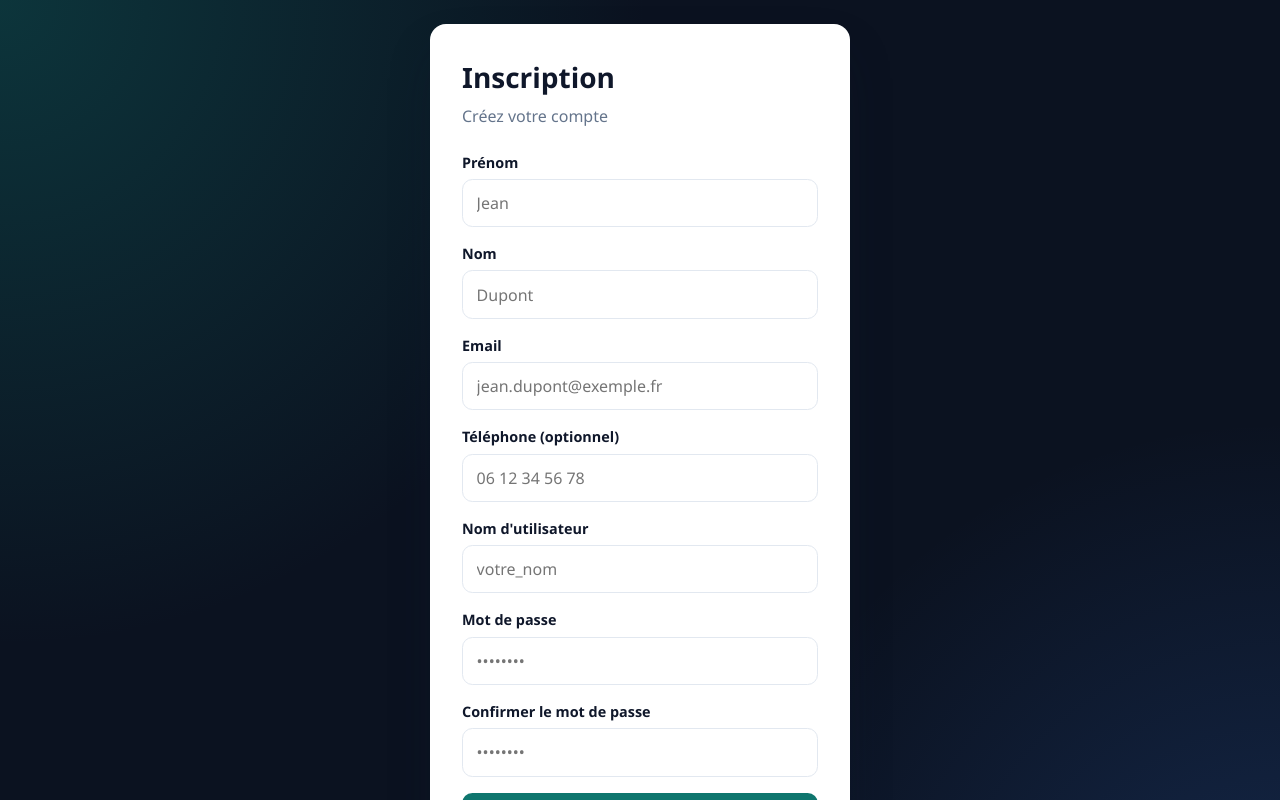
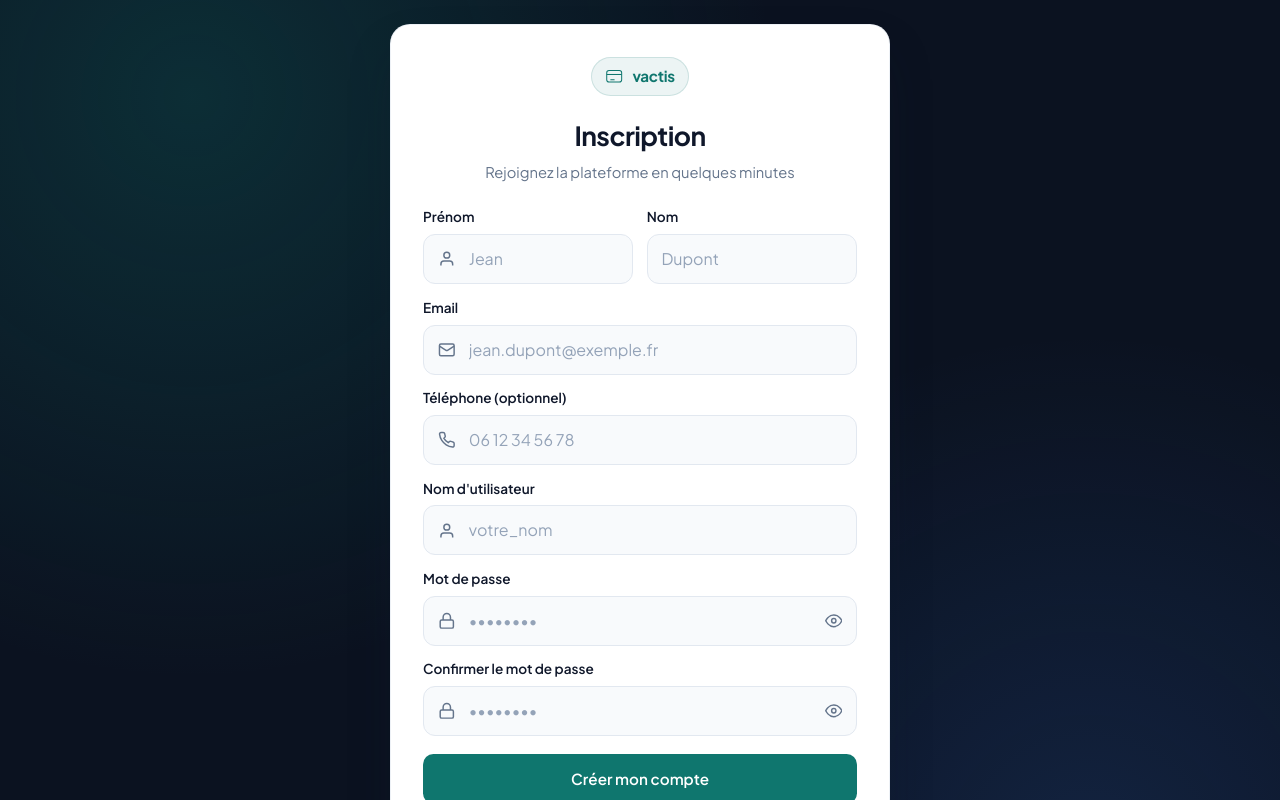
Before and after one commit to Brahim-semlali/Vactis-Frontend, a React (Vite) app: page / in a window 1280 px wide. Both pictures are taken after a click on the button "Créer un compte". Shown: the top 800 px of the page. Built offline with nearby package versions, Linux system fonts and the light colour scheme.

Commit message:
Improve login and registration user interface

```diff
--- a/index.html
+++ b/index.html
@@ -4,7 +4,13 @@
     <meta charset="UTF-8" />
     <link rel="icon" type="image/svg+xml" href="./public/vite.svg" />
     <meta name="viewport" content="width=device-width, initial-scale=1.0" />
-    <title>Connexion</title>
+    <link rel="preconnect" href="https://fonts.googleapis.com" />
+    <link rel="preconnect" href="https://fonts.gstatic.com" crossorigin />
+    <link
+      href="https://fonts.googleapis.com/css2?family=Plus+Jakarta+Sans:wght@400;500;600;700&display=swap"
+      rel="stylesheet"
+    />
+    <title>vactis — Connexion</title>
   </head>
   <body>
     <div id="root"></div>
--- /dev/null
+++ b/src/components/AuthField.jsx
@@ -0,0 +1,75 @@
+import { useState } from 'react';
+
+const ICONS = {
+  user: (
+    <svg viewBox="0 0 24 24" fill="none" stroke="currentColor" strokeWidth="2" aria-hidden="true">
+      <path d="M20 21v-2a4 4 0 0 0-4-4H8a4 4 0 0 0-4 4v2" />
+      <circle cx="12" cy="7" r="4" />
+    </svg>
+  ),
+  lock: (
+    <svg viewBox="0 0 24 24" fill="none" stroke="currentColor" strokeWidth="2" aria-hidden="true">
+      <rect x="3" y="11" width="18" height="11" rx="2" />
+      <path d="M7 11V7a5 5 0 0 1 10 0v4" />
+    </svg>
+  ),
+  mail: (
+    <svg viewBox="0 0 24 24" fill="none" stroke="currentColor" strokeWidth="2" aria-hidden="true">
+      <rect x="2" y="4" width="20" height="16" rx="2" />
+      <path d="m22 7-8.97 5.7a1.94 1.94 0 0 1-2.06 0L2 7" />
+    </svg>
+  ),
+  phone: (
+    <svg viewBox="0 0 24 24" fill="none" stroke="currentColor" strokeWidth="2" aria-hidden="true">
+      <path d="M22 16.92v3a2 2 0 0 1-2.18 2 19.79 19.79 0 0 1-8.63-3.07 19.5 19.5 0 0 1-6-6 19.79 19.79 0 0 1-3.07-8.67A2 2 0 0 1 4.11 2h3a2 2 0 0 1 2 1.72c.127.96.361 1.903.7 2.81a2 2 0 0 1-.45 2.11L8.09 9.91a16 16 0 0 0 6 6l1.27-1.27a2 2 0 0 1 2.11-.45c.907.339 1.85.573 2.81.7A2 2 0 0 1 22 16.92z" />
+    </svg>
+  ),
+  eye: (
+    <svg viewBox="0 0 24 24" fill="none" stroke="currentColor" strokeWidth="2" aria-hidden="true">
+      <path d="M1 12s4-8 11-8 11 8 11 8-4 8-11 8-11-8-11-8z" />
+      <circle cx="12" cy="12" r="3" />
+    </svg>
+  ),
+  eyeOff: (
+    <svg viewBox="0 0 24 24" fill="none" stroke="currentColor" strokeWidth="2" aria-hidden="true">
+      <path d="M17.94 17.94A10.07 10.07 0 0 1 12 20c-7 0-11-8-11-8a18.45 18.45 0 0 1 5.06-5.94" />
+      <path d="M9.9 4.24A9.12 9.12 0 0 1 12 4c7 0 11 8 11 8a18.5 18.5 0 0 1-2.16 3.19" />
+      <line x1="1" y1="1" x2="23" y2="23" />
+    </svg>
+  ),
+};
+
+export default function AuthField({
+  label,
+  icon,
+  type = 'text',
+  disabled,
+  className = '',
+  ...inputProps
+}) {
+  const [showPassword, setShowPassword] = useState(false);
+  const isPassword = type === 'password';
+  const inputType = isPassword && showPassword ? 'text' : type;
+
+  return (
+    <label className={`field ${className}`.trim()}>
+      <span className="field-label">{label}</span>
+      <div className={`field-control ${disabled ? 'field-control--disabled' : ''}`}>
+        {icon && ICONS[icon] && <span className="field-icon">{ICONS[icon]}</span>}
+        <input type={inputType} disabled={disabled} {...inputProps} />
+        {isPassword && (
+          <button
+            type="button"
+            className="field-toggle"
+            onClick={() => setShowPassword((v) => !v)}
+            disabled={disabled}
+            aria-label={showPassword ? 'Masquer le mot de passe' : 'Afficher le mot de passe'}
+            tabIndex={-1}
+          >
+            {showPassword ? ICONS.eyeOff : ICONS.eye}
+          </button>
+        )}
+      </div>
+    </label>
+  );
+}
--- a/src/components/AuthLayout.jsx
+++ b/src/components/AuthLayout.jsx
@@ -3,6 +3,16 @@ export default function AuthLayout({ title, subtitle, children, footer }) {
     <div className="auth-page">
       <div className="auth-card">
         <header className="auth-header">
+          <div className="auth-mark">
+            <span className="auth-mark-icon" aria-hidden="true">
+              <svg viewBox="0 0 32 32" fill="none">
+                <rect x="3" y="6" width="26" height="20" rx="4" stroke="currentColor" strokeWidth="1.75" />
+                <path d="M3 13h26" stroke="currentColor" strokeWidth="1.75" />
+                <path d="M10 22h6" stroke="currentColor" strokeWidth="1.75" strokeLinecap="round" />
+              </svg>
+            </span>
+            <span className="auth-mark-name">vactis</span>
+          </div>
           <h1>{title}</h1>
           {subtitle && <p className="auth-subtitle">{subtitle}</p>}
         </header>
--- a/src/index.css
+++ b/src/index.css
@@ -6,11 +6,14 @@
   --muted: #64748b;
   --primary: #0f766e;
   --primary-hover: #0d9488;
+  --primary-light: #ccfbf1;
   --border: #e2e8f0;
   --error-bg: #fef2f2;
   --error-text: #b91c1c;
+  --success: #059669;
   --shadow: 0 25px 50px -12px rgba(15, 23, 42, 0.35);
-  font-family: 'Segoe UI', system-ui, -apple-system, sans-serif;
+  --shadow-soft: 0 4px 24px rgba(15, 23, 42, 0.08);
+  font-family: 'Plus Jakarta Sans', 'Segoe UI', system-ui, -apple-system, sans-serif;
   line-height: 1.5;
   font-weight: 400;
   color: var(--text);
@@ -69,7 +72,8 @@ input {
   border: 1px solid transparent;
   cursor: pointer;
   font-weight: 600;
-  transition: background 0.15s ease, color 0.15s ease, border-color 0.15s ease;
+  transition: background 0.15s ease, color 0.15s ease, border-color 0.15s ease,
+    transform 0.15s ease, box-shadow 0.15s ease;
 }
 
 .btn:disabled {
@@ -84,6 +88,30 @@ input {
 
 .btn-primary:hover:not(:disabled) {
   background: var(--primary-hover);
+  transform: translateY(-1px);
+  box-shadow: 0 8px 20px rgba(15, 118, 110, 0.35);
+}
+
+.btn-block {
+  width: 100%;
+  margin-top: 0.25rem;
+  padding: 0.8rem 1.1rem;
+  font-size: 0.95rem;
+}
+
+.btn-spinner {
+  width: 1rem;
+  height: 1rem;
+  border: 2px solid rgba(255, 255, 255, 0.35);
+  border-top-color: #fff;
+  border-radius: 50%;
+  animation: spin 0.7s linear infinite;
+}
+
+@keyframes spin {
+  to {
+    transform: rotate(360deg);
+  }
 }
 
 .btn-secondary {
@@ -112,27 +140,64 @@ input {
   place-items: center;
   padding: 1.5rem;
   background:
-    radial-gradient(circle at top left, rgba(15, 118, 110, 0.35), transparent 40%),
-    radial-gradient(circle at bottom right, rgba(59, 130, 246, 0.2), transparent 35%),
+    radial-gradient(circle at 15% 10%, rgba(15, 118, 110, 0.28), transparent 42%),
+    radial-gradient(circle at 85% 90%, rgba(59, 130, 246, 0.15), transparent 38%),
     var(--bg);
 }
 
 .auth-card {
-  width: min(100%, 420px);
+  width: min(100%, 500px);
   background: var(--card);
-  border-radius: 1rem;
+  border-radius: 1.25rem;
   padding: 2rem;
   box-shadow: var(--shadow);
+  border: 1px solid rgba(226, 232, 240, 0.6);
+  animation: fadeSlideUp 0.45s ease both;
+}
+
+.auth-header {
+  text-align: center;
+}
+
+.auth-mark {
+  display: inline-flex;
+  align-items: center;
+  gap: 0.55rem;
+  margin-bottom: 1.25rem;
+  padding: 0.45rem 0.85rem;
+  border-radius: 999px;
+  background: rgba(15, 118, 110, 0.08);
+  border: 1px solid rgba(15, 118, 110, 0.15);
+}
+
+.auth-mark-icon {
+  display: flex;
+  color: var(--primary);
+}
+
+.auth-mark-icon svg {
+  width: 1.15rem;
+  height: 1.15rem;
+}
+
+.auth-mark-name {
+  font-size: 0.95rem;
+  font-weight: 700;
+  letter-spacing: -0.02em;
+  color: var(--primary);
 }
 
 .auth-header h1 {
   margin: 0 0 0.35rem;
-  font-size: 1.75rem;
+  font-size: 1.65rem;
+  font-weight: 700;
+  letter-spacing: -0.02em;
 }
 
 .auth-subtitle {
   margin: 0;
   color: var(--muted);
+  font-size: 0.92rem;
 }
 
 .auth-form {
@@ -141,42 +206,218 @@ input {
   margin-top: 1.5rem;
 }
 
+.auth-form--register {
+  gap: 0.85rem;
+}
+
+.field-row {
+  display: grid;
+  grid-template-columns: 1fr 1fr;
+  gap: 0.85rem;
+}
+
+.field-group {
+  display: grid;
+  gap: 0.4rem;
+}
+
 .field {
   display: grid;
-  gap: 0.35rem;
+  gap: 0.4rem;
 }
 
-.field span {
-  font-size: 0.9rem;
+.field-label {
+  font-size: 0.85rem;
   font-weight: 600;
+  color: var(--text);
 }
 
-.field input {
-  width: 100%;
-  padding: 0.7rem 0.85rem;
+.field-control {
+  position: relative;
+  display: flex;
+  align-items: center;
   border: 1px solid var(--border);
-  border-radius: 0.65rem;
-  background: #fff;
+  border-radius: 0.75rem;
+  background: #f8fafc;
+  transition: border-color 0.15s ease, box-shadow 0.15s ease, background 0.15s ease;
 }
 
-.field input:focus {
-  outline: 2px solid rgba(15, 118, 110, 0.35);
+.field-control:focus-within {
   border-color: var(--primary);
+  background: #fff;
+  box-shadow: 0 0 0 3px rgba(15, 118, 110, 0.12);
+}
+
+.field-control--disabled {
+  opacity: 0.65;
+}
+
+.field--error .field-control {
+  border-color: #fca5a5;
+  background: #fffafa;
+}
+
+.field--success .field-control {
+  border-color: #6ee7b7;
+  background: #f0fdf4;
+}
+
+.field-icon {
+  display: flex;
+  padding-left: 0.85rem;
+  color: var(--muted);
+  pointer-events: none;
+}
+
+.field-icon svg {
+  width: 1.1rem;
+  height: 1.1rem;
+}
+
+.field-control:focus-within .field-icon {
+  color: var(--primary);
+}
+
+.field-control input {
+  flex: 1;
+  width: 100%;
+  padding: 0.75rem 0.85rem;
+  border: none;
+  border-radius: 0.75rem;
+  background: transparent;
+  color: var(--text);
+}
+
+.field-control input:focus {
+  outline: none;
+}
+
+.field-control input::placeholder {
+  color: #94a3b8;
+}
+
+.field-control input:disabled {
+  cursor: not-allowed;
+}
+
+.field-toggle {
+  display: flex;
+  align-items: center;
+  justify-content: center;
+  padding: 0 0.85rem;
+  border: none;
+  background: none;
+  color: var(--muted);
+  cursor: pointer;
+  transition: color 0.15s ease;
+}
+
+.field-toggle:hover:not(:disabled) {
+  color: var(--primary);
+}
+
+.field-toggle svg {
+  width: 1.1rem;
+  height: 1.1rem;
+}
+
+.field-hint {
+  margin: -0.35rem 0 0;
+  font-size: 0.8rem;
+}
+
+.field-hint--error {
+  color: var(--error-text);
+}
+
+.password-strength {
+  display: flex;
+  align-items: center;
+  gap: 0.65rem;
+}
+
+.password-strength-bars {
+  display: flex;
+  gap: 0.25rem;
+  flex: 1;
+}
+
+.password-strength-bar {
+  flex: 1;
+  height: 3px;
+  border-radius: 999px;
+  background: var(--border);
+  transition: background 0.2s ease;
+}
+
+.password-strength-bar--1 {
+  background: #ef4444;
+}
+
+.password-strength-bar--2 {
+  background: #f59e0b;
+}
+
+.password-strength-bar--3 {
+  background: var(--success);
+}
+
+.password-strength-label {
+  font-size: 0.75rem;
+  font-weight: 600;
+  color: var(--muted);
+  min-width: 2.5rem;
 }
 
 .auth-footer {
-  margin-top: 1.25rem;
-  padding-top: 1rem;
+  margin-top: 1.5rem;
+  padding-top: 1.25rem;
   border-top: 1px solid var(--border);
   text-align: center;
   color: var(--muted);
-  font-size: 0.95rem;
+  font-size: 0.9rem;
 }
 
 .alert {
-  padding: 0.75rem 0.9rem;
-  border-radius: 0.65rem;
-  font-size: 0.9rem;
+  display: flex;
+  align-items: flex-start;
+  gap: 0.65rem;
+  padding: 0.85rem 1rem;
+  border-radius: 0.75rem;
+  font-size: 0.875rem;
+  line-height: 1.45;
+}
+
+.alert-icon {
+  flex-shrink: 0;
+  font-size: 1rem;
+  line-height: 1.4;
+}
+
+@keyframes fadeSlideUp {
+  from {
+    opacity: 0;
+    transform: translateY(12px);
+  }
+  to {
+    opacity: 1;
+    transform: translateY(0);
+  }
+}
+
+@media (max-width: 480px) {
+  .field-row {
+    grid-template-columns: 1fr;
+  }
+
+  .auth-page {
+    padding: 1rem;
+  }
+
+  .auth-card {
+    padding: 1.5rem;
+    border-radius: 1rem;
+  }
 }
 
 .alert-error {
--- a/src/pages/Login.jsx
+++ b/src/pages/Login.jsx
@@ -1,5 +1,6 @@
 import { useCallback, useEffect, useState } from 'react';
 import AuthLayout from '../components/AuthLayout.jsx';
+import AuthField from '../components/AuthField.jsx';
 import { useAuth } from '../context/AuthContext.jsx';
 import { AuthError, getAccountStatus } from '../api/auth.js';
 import { formatLockedUntil, logger } from '../utils/logger.js';
@@ -181,7 +182,7 @@ export default function Login({ onShowRegister }) {
   return (
     <AuthLayout
       title="Connexion"
-      subtitle="Accédez à votre espace"
+      subtitle="Accédez à votre espace personnel"
       footer={
         <p>
           Pas encore de compte ?{' '}
@@ -191,28 +192,33 @@ export default function Login({ onShowRegister }) {
         </p>
       }
     >
-      <form className="auth-form" onSubmit={handleSubmit}>
+      <form className="auth-form" onSubmit={handleSubmit} noValidate>
         {error && (
           <div
             className={`alert ${isLocked ? 'alert-warning' : 'alert-error'}`}
             role="alert"
           >
+            <span className="alert-icon" aria-hidden="true">
+              {isLocked ? '⏳' : '⚠'}
+            </span>
+            <div>
               {error}
               {isLocked && countdown > 0 && (
                 <p className="lock-countdown">Temps restant : {formatCountdown(countdown)}</p>
               )}
             </div>
+          </div>
         )}
 
         {!isLocked && remainingAttempts != null && maxAttempts != null && error && (
           <p className="attempts-info">
-            Tentatives restantes : {remainingAttempts} / {maxAttempts}
+            Tentatives restantes : <strong>{remainingAttempts}</strong> / {maxAttempts}
           </p>
         )}
 
-        <label className="field">
-          <span>Nom d&apos;utilisateur</span>
-          <input
+        <AuthField
+          label="Nom d'utilisateur"
+          icon="user"
           type="text"
           name="username"
           autoComplete="username"
@@ -223,11 +229,10 @@ export default function Login({ onShowRegister }) {
           placeholder="votre_nom"
           disabled={formDisabled}
         />
-        </label>
 
-        <label className="field">
-          <span>Mot de passe</span>
-          <input
+        <AuthField
+          label="Mot de passe"
+          icon="lock"
           type="password"
           name="password"
           autoComplete="current-password"
@@ -238,9 +243,9 @@ export default function Login({ onShowRegister }) {
           placeholder="••••••••"
           disabled={formDisabled}
         />
-        </label>
 
-        <button type="submit" className="btn btn-primary" disabled={formDisabled}>
+        <button type="submit" className="btn btn-primary btn-block" disabled={formDisabled}>
+          {loading && <span className="btn-spinner" aria-hidden="true" />}
           {loading ? 'Connexion…' : isLocked ? 'Compte suspendu' : 'Se connecter'}
         </button>
       </form>
--- a/src/pages/Register.jsx
+++ b/src/pages/Register.jsx
@@ -1,7 +1,21 @@
 import { useState } from 'react';
 import AuthLayout from '../components/AuthLayout.jsx';
+import AuthField from '../components/AuthField.jsx';
 import { useAuth } from '../context/AuthContext.jsx';
 import { logger } from '../utils/logger.js';
+
+function passwordStrength(value) {
+  if (!value) return { level: 0, label: '' };
+  let score = 0;
+  if (value.length >= 6) score += 1;
+  if (value.length >= 10) score += 1;
+  if (/[A-Z]/.test(value) && /[a-z]/.test(value)) score += 1;
+  if (/\d/.test(value)) score += 1;
+
+  if (score <= 1) return { level: 1, label: 'Faible' };
+  if (score <= 2) return { level: 2, label: 'Moyen' };
+  return { level: 3, label: 'Fort' };
+}
 
 export default function Register({ onShowLogin }) {
   const { register } = useAuth();
@@ -15,6 +29,10 @@ export default function Register({ onShowLogin }) {
   const [confirm, setConfirm] = useState('');
   const [error, setError] = useState('');
   const [loading, setLoading] = useState(false);
+
+  const strength = passwordStrength(password);
+  const passwordsMatch = confirm.length > 0 && password === confirm;
+  const passwordsMismatch = confirm.length > 0 && password !== confirm;
 
   async function handleSubmit(event) {
     event.preventDefault();
@@ -52,7 +70,7 @@ export default function Register({ onShowLogin }) {
   return (
     <AuthLayout
       title="Inscription"
-      subtitle="Créez votre compte"
+      subtitle="Rejoignez la plateforme en quelques minutes"
       footer={
         <p>
           Déjà inscrit ?{' '}
@@ -62,12 +80,18 @@ export default function Register({ onShowLogin }) {
         </p>
       }
     >
-      <form className="auth-form" onSubmit={handleSubmit}>
-        {error && <div className="alert alert-error" role="alert">{error}</div>}
+      <form className="auth-form auth-form--register" onSubmit={handleSubmit} noValidate>
+        {error && (
+          <div className="alert alert-error" role="alert">
+            <span className="alert-icon" aria-hidden="true">⚠</span>
+            <div>{error}</div>
+          </div>
+        )}
 
-        <label className="field">
-          <span>Prénom</span>
-          <input
+        <div className="field-row">
+          <AuthField
+            label="Prénom"
+            icon="user"
             type="text"
             name="firstName"
             autoComplete="given-name"
@@ -75,12 +99,11 @@ export default function Register({ onShowLogin }) {
             value={firstName}
             onChange={(e) => setFirstName(e.target.value)}
             placeholder="Jean"
+            disabled={loading}
           />
-        </label>
 
-        <label className="field">
-          <span>Nom</span>
-          <input
+          <AuthField
+            label="Nom"
             type="text"
             name="lastName"
             autoComplete="family-name"
@@ -88,12 +111,13 @@ export default function Register({ onShowLogin }) {
             value={lastName}
             onChange={(e) => setLastName(e.target.value)}
             placeholder="Dupont"
+            disabled={loading}
           />
-        </label>
+        </div>
 
-        <label className="field">
-          <span>Email</span>
-          <input
+        <AuthField
+          label="Email"
+          icon="mail"
           type="email"
           name="email"
           autoComplete="email"
@@ -101,24 +125,24 @@ export default function Register({ onShowLogin }) {
           value={email}
           onChange={(e) => setEmail(e.target.value)}
           placeholder="jean.dupont@exemple.fr"
+          disabled={loading}
         />
-        </label>
 
-        <label className="field">
-          <span>Téléphone (optionnel)</span>
-          <input
+        <AuthField
+          label="Téléphone (optionnel)"
+          icon="phone"
           type="tel"
           name="phone"
           autoComplete="tel"
           value={phone}
           onChange={(e) => setPhone(e.target.value)}
           placeholder="06 12 34 56 78"
+          disabled={loading}
         />
-        </label>
 
-        <label className="field">
-          <span>Nom d&apos;utilisateur</span>
-          <input
+        <AuthField
+          label="Nom d'utilisateur"
+          icon="user"
           type="text"
           name="username"
           autoComplete="username"
@@ -126,12 +150,13 @@ export default function Register({ onShowLogin }) {
           value={username}
           onChange={(e) => setUsername(e.target.value)}
           placeholder="votre_nom"
+          disabled={loading}
         />
-        </label>
 
-        <label className="field">
-          <span>Mot de passe</span>
-          <input
+        <div className="field-group">
+          <AuthField
+            label="Mot de passe"
+            icon="lock"
             type="password"
             name="password"
             autoComplete="new-password"
@@ -140,12 +165,29 @@ export default function Register({ onShowLogin }) {
             value={password}
             onChange={(e) => setPassword(e.target.value)}
             placeholder="••••••••"
+            disabled={loading}
           />
-        </label>
 
-        <label className="field">
-          <span>Confirmer le mot de passe</span>
-          <input
+          {password.length > 0 && (
+            <div className="password-strength" aria-live="polite">
+              <div className="password-strength-bars">
+                {[1, 2, 3].map((step) => (
+                  <span
+                    key={step}
+                    className={`password-strength-bar ${
+                      strength.level >= step ? `password-strength-bar--${strength.level}` : ''
+                    }`}
+                  />
+                ))}
+              </div>
+              <span className="password-strength-label">{strength.label}</span>
+            </div>
+          )}
+        </div>
+
+        <AuthField
+          label="Confirmer le mot de passe"
+          icon="lock"
           type="password"
           name="confirmPassword"
           autoComplete="new-password"
@@ -154,10 +196,16 @@ export default function Register({ onShowLogin }) {
           value={confirm}
           onChange={(e) => setConfirm(e.target.value)}
           placeholder="••••••••"
+          disabled={loading}
+          className={passwordsMismatch ? 'field--error' : passwordsMatch ? 'field--success' : ''}
         />
-        </label>
 
-        <button type="submit" className="btn btn-primary" disabled={loading}>
+        {passwordsMismatch && (
+          <p className="field-hint field-hint--error">Les mots de passe ne correspondent pas</p>
+        )}
+
+        <button type="submit" className="btn btn-primary btn-block" disabled={loading}>
+          {loading && <span className="btn-spinner" aria-hidden="true" />}
           {loading ? 'Création…' : 'Créer mon compte'}
         </button>
       </form>
```
Also changed, not shown: src/utils/logger.js (+4 -4 lines). Lines whose indentation alone changed are shown as unchanged.
